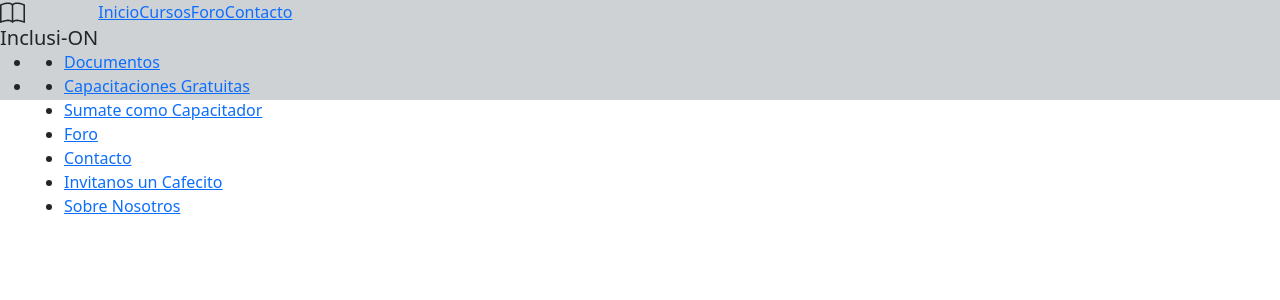
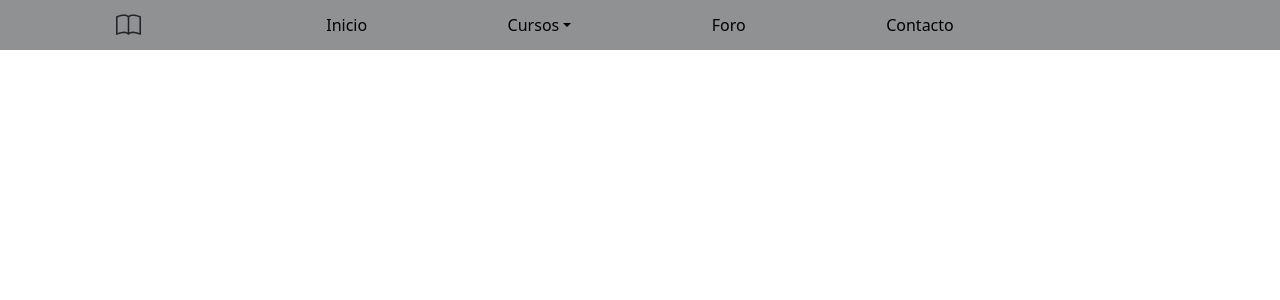
Before and after one commit to BOTPili/proyecto-pescar, a PHP site: page /html/index.html in a window 1280 px wide. Shown: the top 300 px of the page. Run offline with PHP 8.4, Linux system fonts and the light colour scheme.

Commit message:
navPrototype

```diff
--- a/css/estilos.css
+++ b/css/estilos.css
@@ -1,10 +1,37 @@
-*{
+* {
   margin: 0;
   padding: 0;
+
 }
-header{
-background-color: rgb(207, 210, 213);
+header {
+  background-color: rgb(144, 145, 147);
   height: 50px;
   display: flex;
   justify-content: start;
 }
+
+.logo {
+  display: flex;
+  justify-content: space-around;
+  width: 20%;
+  align-items: center;
+  /* background-color: aliceblue; */
+}
+.logo h5{
+  display: flex;
+  justify-content: center;
+  align-items: center;
+}
+
+.navHeader {
+  /* background-color: blue; */
+  width: 60%;
+  display: flex;
+  justify-content: space-around;
+  align-items: center;
+
+}
+.navHeader a{
+  color: black;
+  text-decoration: none;
+}
--- a/html/index.html
+++ b/html/index.html
@@ -1,29 +1,42 @@
 <!DOCTYPE html>
 <html lang="es">
+
 <head>
     <meta charset="UTF-8">
     <meta http-equiv="X-UA-Compatible" content="IE=edge">
     <meta name="viewport" content="width=device-width, initial-scale=1.0">
+    <link href="../css/estilos.css" rel='stylesheet' />
     <link rel="stylesheet" href="https://cdn.jsdelivr.net/npm/bootstrap@5.2.0/dist/css/bootstrap.min.css">
-    <link href="../css/estilos.css" rel='stylesheet'/>
     <title>Proyecto Pescar</title>
 </head>
+
 <body>
-<header>
-<div class="logo"><svg xmlns="http://www.w3.org/2000/svg" width="25" height="25" fill="currentColor" class="bi bi-book" viewBox="0 0 16 16">
-    <path d="M1 2.828c.885-.37 2.154-.769 3.388-.893 1.33-.134 2.458.063 3.112.752v9.746c-.935-.53-2.12-.603-3.213-.493-1.18.12-2.37.461-3.287.811V2.828zm7.5-.141c.654-.689 1.782-.886 3.112-.752 1.234.124 2.503.523 3.388.893v9.923c-.918-.35-2.107-.692-3.287-.81-1.094-.111-2.278-.039-3.213.492V2.687zM8 1.783C7.015.936 5.587.81 4.287.94c-1.514.153-3.042.672-3.994 1.105A.5.5 0 0 0 0 2.5v11a.5.5 0 0 0 .707.455c.882-.4 2.303-.881 3.68-1.02 1.409-.142 2.59.087 3.223.877a.5.5 0 0 0 .78 0c.633-.79 1.814-1.019 3.222-.877 1.378.139 2.8.62 3.681 1.02A.5.5 0 0 0 16 13.5v-11a.5.5 0 0 0-.293-.455c-.952-.433-2.48-.952-3.994-1.105C10.413.809 8.985.936 8 1.783z"/>
-  </svg><h5 class="titleNav">Inclusi-ON</h5></div>
-<nav class="navHeader"><a href="">Inicio</a><a href="">Cursos</a><a href="">Foro</a><a href="">Contacto</a></nav>
-</header>
-   <script src="https://cdn.jsdelivr.net/npm/bootstrap@5.2.0/dist/js/bootstrap.bundle.min.js" crossorigin="anonymous"></script>
-   <header>
+    <header>
+        <div class="logo"><svg xmlns="http://www.w3.org/2000/svg" width="25" height="25" fill="currentColor"
+                class="bi bi-book" viewBox="0 0 16 16">
+                <path
+                    d="M1 2.828c.885-.37 2.154-.769 3.388-.893 1.33-.134 2.458.063 3.112.752v9.746c-.935-.53-2.12-.603-3.213-.493-1.18.12-2.37.461-3.287.811V2.828zm7.5-.141c.654-.689 1.782-.886 3.112-.752 1.234.124 2.503.523 3.388.893v9.923c-.918-.35-2.107-.692-3.287-.81-1.094-.111-2.278-.039-3.213.492V2.687zM8 1.783C7.015.936 5.587.81 4.287.94c-1.514.153-3.042.672-3.994 1.105A.5.5 0 0 0 0 2.5v11a.5.5 0 0 0 .707.455c.882-.4 2.303-.881 3.68-1.02 1.409-.142 2.59.087 3.223.877a.5.5 0 0 0 .78 0c.633-.79 1.814-1.019 3.222-.877 1.378.139 2.8.62 3.681 1.02A.5.5 0 0 0 16 13.5v-11a.5.5 0 0 0-.293-.455c-.952-.433-2.48-.952-3.994-1.105C10.413.809 8.985.936 8 1.783z" />
+            </svg>
+        </div>
+        <nav class="navHeader"><a href="">Inicio</a><div class="dropdown"><a href="" class="dropdown-toggle" role="button" data-bs-toggle="dropdown" aria-expanded="false">Cursos</a><ul class="dropdown-menu">
+            <li><a class="dropdown-item" href="#">Niños</a></li>
+            <li><a class="dropdown-item" href="#">Adolescentes</a></li>
+            <li><a class="dropdown-item" href="#">Adultos</a></li>
+            <li><hr class="dropdown-divider"></li>
+            <li><a class="dropdown-item" href="#">Sumate!</a></li>
+          </ul></div><a href="">Foro</a><a href="">Contacto</a>
+        </nav>
+    </header>
+    <script src="https://cdn.jsdelivr.net/npm/bootstrap@5.2.0/dist/js/bootstrap.bundle.min.js"
+        crossorigin="anonymous"></script>
+    <!-- <header>
         <div id="inicio-registro">
             <ul>
                 <li><a href="registro.html"></a></li>
                 <li><a href="ingresa.html"></a></li>
             </ul>
         </div>
-        <!-- puto el que lee -->
+
         <nav>
             <ul id="menu">
                 <li><a href="documentos.html">Documentos</a></li>
@@ -35,6 +48,7 @@
                 <li><a href="nosotros.html">Sobre Nosotros</a></li>
             </ul>
         </nav>
-   </header>
+   </header> -->
 </body>
+
 </html>
```
Lines whose indentation alone changed are shown as unchanged.
